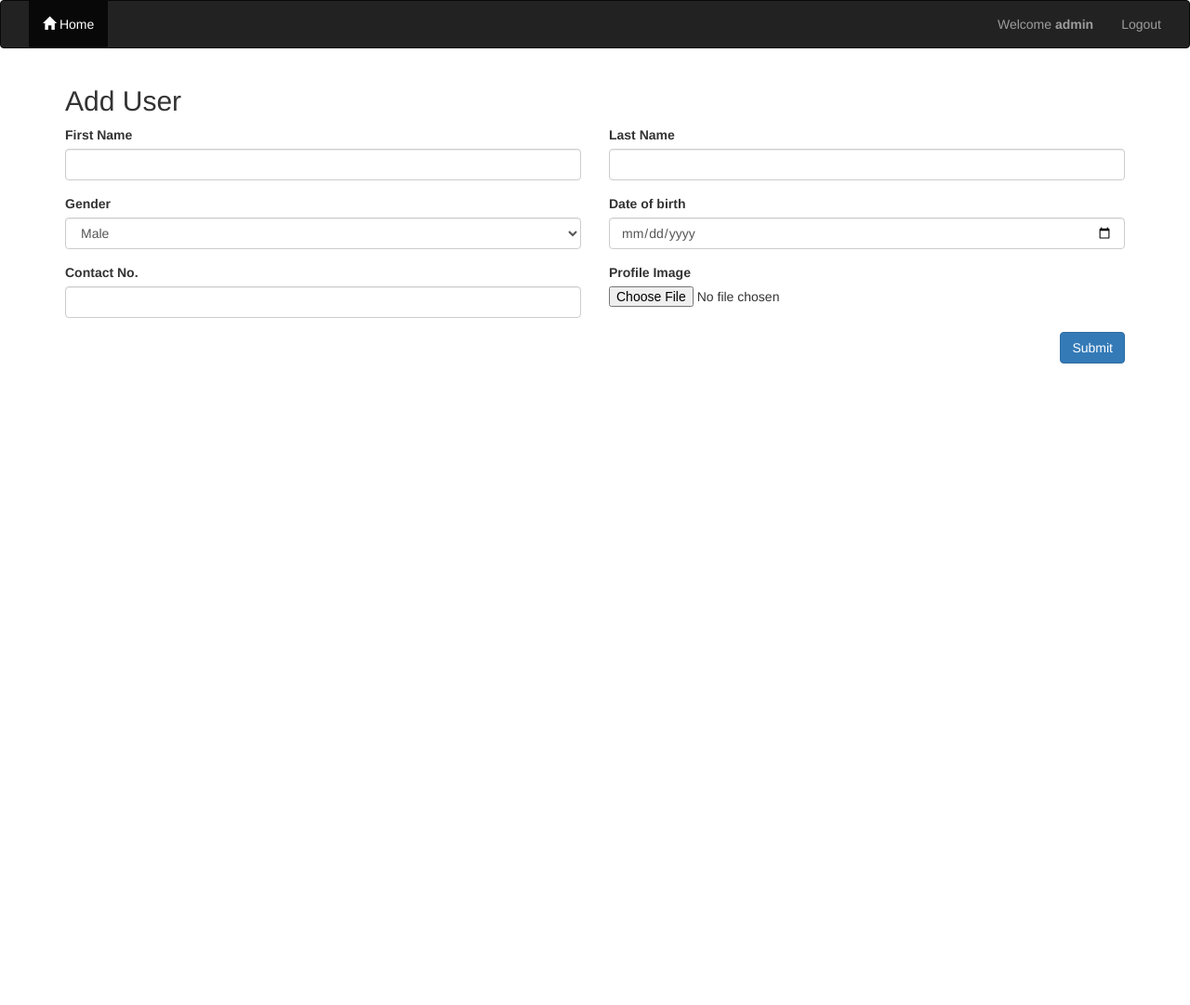
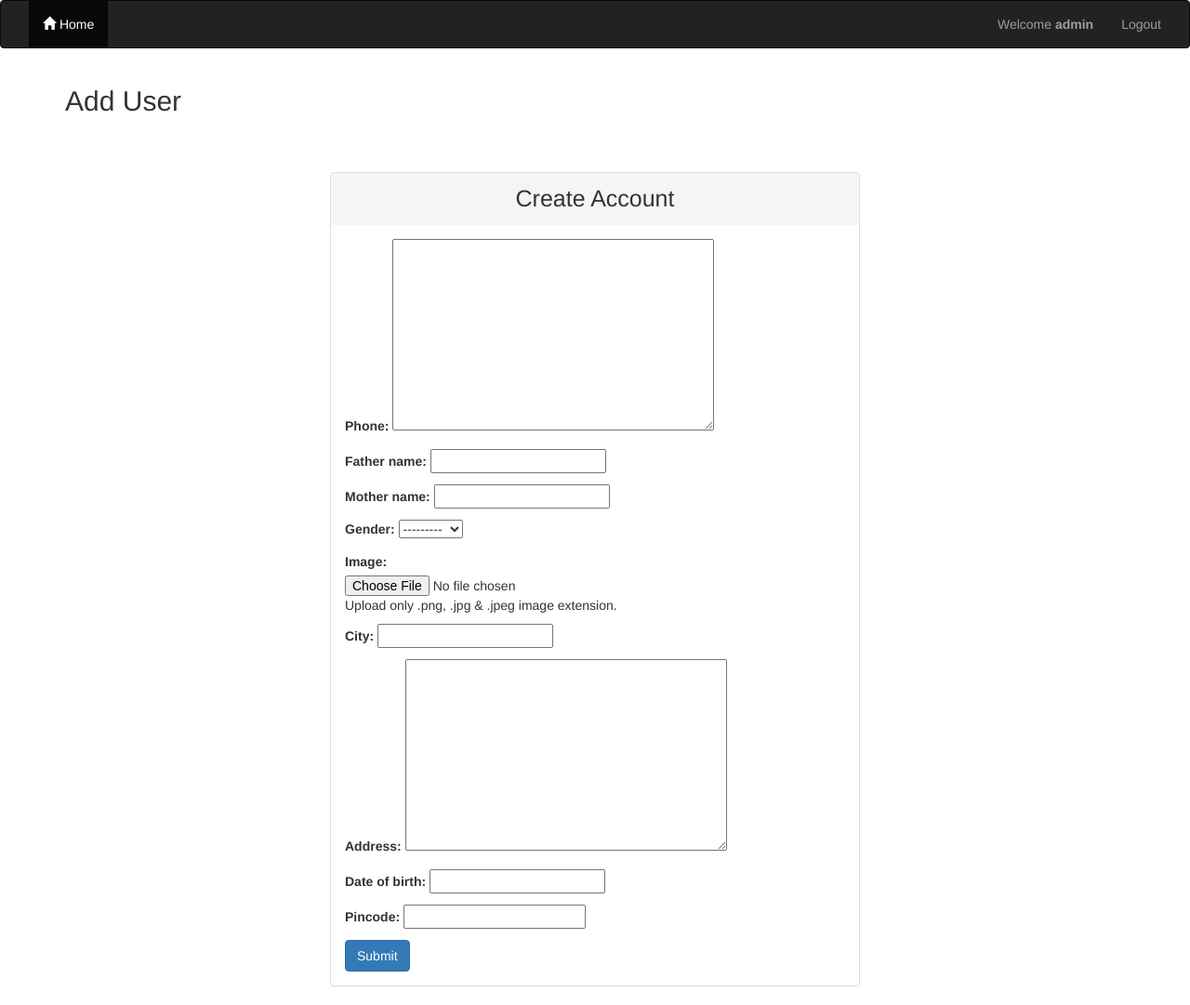
Before and after one commit to alien-sim/banking, a Django app: page /profile_save in a window 1280 px wide. Shown: the whole page at 93% size. Before the commit the page ends 391 px from the top, so only its background shows below. Run offline with Django 3.2, Linux system fonts and the light colour scheme; a user stored in the database is signed in; some libraries are stand-ins or nearby versions.

Commit message:
'update'

```diff
--- a/account/forms.py
+++ b/account/forms.py
@@ -11,7 +11,7 @@
     image = forms.FileField(required=True, widget=forms.FileInput(
         attrs={'class': 'form-control', 'multiple': True,  'accept': 'image/*'})),
 
-    phone = PhoneField(required=True, blank=True, help_text='Contact phone number'),
+    phone = PhoneField(blank=True, help_text='Contact phone number'),
 
     father_name = forms.CharField(required=True, widget=forms.TextInput(
         attrs={'class': 'form-control', 'placeholder': 'Enter the Contact'})),
@@ -19,12 +19,12 @@
     mother_name = forms.CharField(required=True, widget=forms.TextInput(
         attrs={'class': 'form-control', 'placeholder': 'Enter the Contact'})),
 
-    gchoice = [
+    choices = [
         ("Male", "Male"),
         ('Female', 'Female')
 
-    ]
-    gender = forms.CharField(required=True, choices=gchoice, widget=forms.
+      ]
+    gender = forms.TypedChoiceField(required=True, choices=choices, widget=forms.
                              Select(attrs={'class': 'form-control'})),
 
     date_of_birth = forms.DateField(required=True),
@@ -43,5 +43,5 @@
 
     class Meta:
         model = User_Profile
-        fields = {'image', 'phone_number', 'father_name', 'mother_name', 'phone', 'gender', 'date_of_birth',
+        fields = {'image', 'father_name', 'mother_name', 'phone', 'gender', 'date_of_birth',
                   'address', 'city', 'pincode', }
--- a/account/models.py
+++ b/account/models.py
@@ -8,8 +8,11 @@
     RegexValidator,
 )
 
-# Create your models here.
+choices = [
+	("Male", "Male"),
+	('Female', 'Female')
 
+]
 
 class User_Profile(models.Model):
 	user = models.OneToOneField(User, on_delete=models.CASCADE)
@@ -17,7 +20,7 @@
 	phone = PhoneField(blank=True, help_text='Contact phone number')
 	father_name = models.CharField(max_length=30)
 	mother_name = models.CharField(max_length=30)
-	gender = models.CharField(max_length=10)
+	gender = models.CharField(max_length=10, choices=choices)
 	date_of_birth = models.DateField()
 	address = models.TextField()
 	city = models.CharField(max_length=20)
--- a/account/templates/profile.html
+++ b/account/templates/profile.html
@@ -12,45 +12,56 @@
 		</div>
 		{% endif %}
 		{{ user_info }}
+		<div class="row">
+	<div class="col-sm-3"></div>
+	<div class="col-sm-6">
+		<div class="panel-group">
+			<div class="panel panel-default" style="margin-top:50px;">
+				<div class="panel-heading" style="text-align:center; font-size:25px;">Create Account</div>
+				<div class="panel-body">
 			<form method="POST" action="{% url 'profile_save' %}">
-				<div class="col-md-6 form-group">
-				    <label>First Name</label>
-				    <input type="text" class="form-control" >
-				</div>
+				{% csrf_token %}
+				{{ form.as_p }}
 
-				<div class=" col-md-6 form-group">
-				    <label>Last Name</label>
-				    <input type="text" class="form-control" >
-				</div>
+<!--				<div class="col-md-6 form-group">-->
+<!--				    <label>First Name</label>-->
+<!--				    <input type="text" class="form-control" >-->
+<!--				</div>-->
 
-				<div class="col-md-6 form-group">
-				    <label>Gender</label>
-				    <select class="form-control" name="gender">
-				    	<option value="male">Male</option>
-				    	<option value="female">Female</option>
-				    	<option value="other">Other</option>
-				    </select>
-				</div>
+<!--				<div class=" col-md-6 form-group">-->
+<!--				    <label>Last Name</label>-->
+<!--				    <input type="text" class="form-control" >-->
+<!--				</div>-->
 
-				<div class="col-md-6 form-group">
-				    <label>Date of birth</label>
-				    <input type="date" class="form-control">
-				</div>
+<!--				<div class="col-md-6 form-group">-->
+<!--				    <label>Gender</label>-->
+<!--				    <select class="form-control" name="gender">-->
+<!--				    	<option value="male">Male</option>-->
+<!--				    	<option value="female">Female</option>-->
+<!--				    	<option value="other">Other</option>-->
+<!--				    </select>-->
+<!--				</div>-->
 
-				<div class="col-md-6 form-group">
-				    <label>Contact No.</label>
-				    <input type="number" class="form-control">
-				</div>
+<!--				<div class="col-md-6 form-group">-->
+<!--				    <label>Date of birth</label>-->
+<!--				    <input type="date" class="form-control">-->
+<!--				</div>-->
 
-				<div class="col-md-6 form-group">
-				    <label>Profile Image</label>
-				    <input type="file" class="w-100">
-				</div>
-				<div class="col-md-12 text-right">
+<!--				<div class="col-md-6 form-group">-->
+<!--				    <label>Contact No.</label>-->
+<!--				    <input type="number" class="form-control">-->
+<!--				</div>-->
+
+<!--				<div class="col-md-6 form-group">-->
+<!--				    <label>Profile Image</label>-->
+<!--				    <input type="file" class="w-100">-->
+<!--				</div>-->
+<!--				<div class="col-md-12 text-right">-->
 					<button type="submit" class="btn btn-primary">Submit</button>
-				</div>
-			</form>
+			</form></div>
+
 		</div>
 	</div>
+	</div></div></div>
 
 {% endblock %}
--- a/account/views.py
+++ b/account/views.py
@@ -3,6 +3,7 @@
 from django.contrib.auth import authenticate, logout as auth_logout, login as auth_login
 from django.contrib import messages
 from django.contrib.auth.decorators import login_required
+from .forms import User_Profile
 
 
 @login_required(login_url='login')
@@ -24,7 +25,7 @@
         	'email' : user.email
         }
 
-        return render(request, "profile.html", user_info)
+        return render(request, "login.html", user_info)
     else:
         return render(request, 'signup.html')
 
@@ -49,9 +50,15 @@
     auth_logout(request)
     return redirect('login')
 
+
+@login_required(login_url='login')
 def profile_save(request):
-	try:
-		print("save profile")
-		return render(request, "profile.html")
-	except Exception as e:
-		print("profile save error == ", e)
+    if request.method == 'POST':
+        form = User_Profile(request.POST)
+        if form.is_valid():
+            form.save()
+            messages.add_message(request, messages.INFO, 'Account Successfully Created!!!!')
+            return redirect('home')
+    else:
+        form = User_Profile()
+    return render(request, 'profile.html', {'form': form})
```
Also changed, not shown: account/templates/home.html (+6 -6 lines), account/migrations/0002_auto_20200406_1555.py (added), bank.sqlite3.
